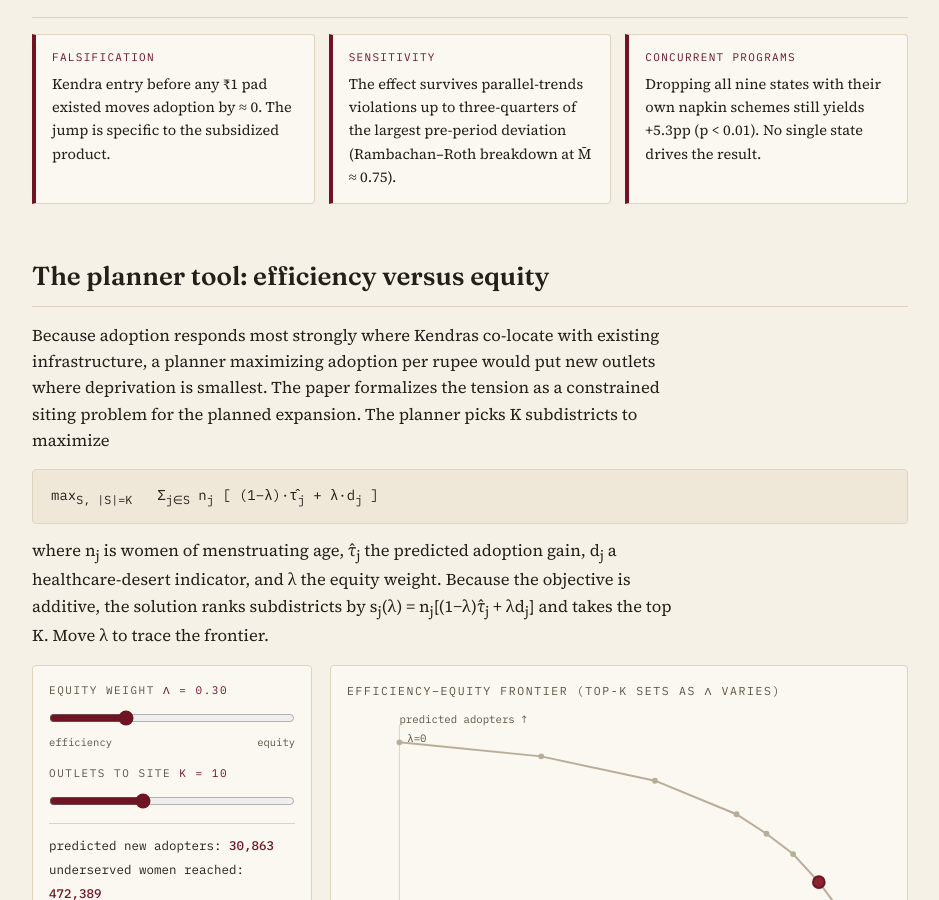
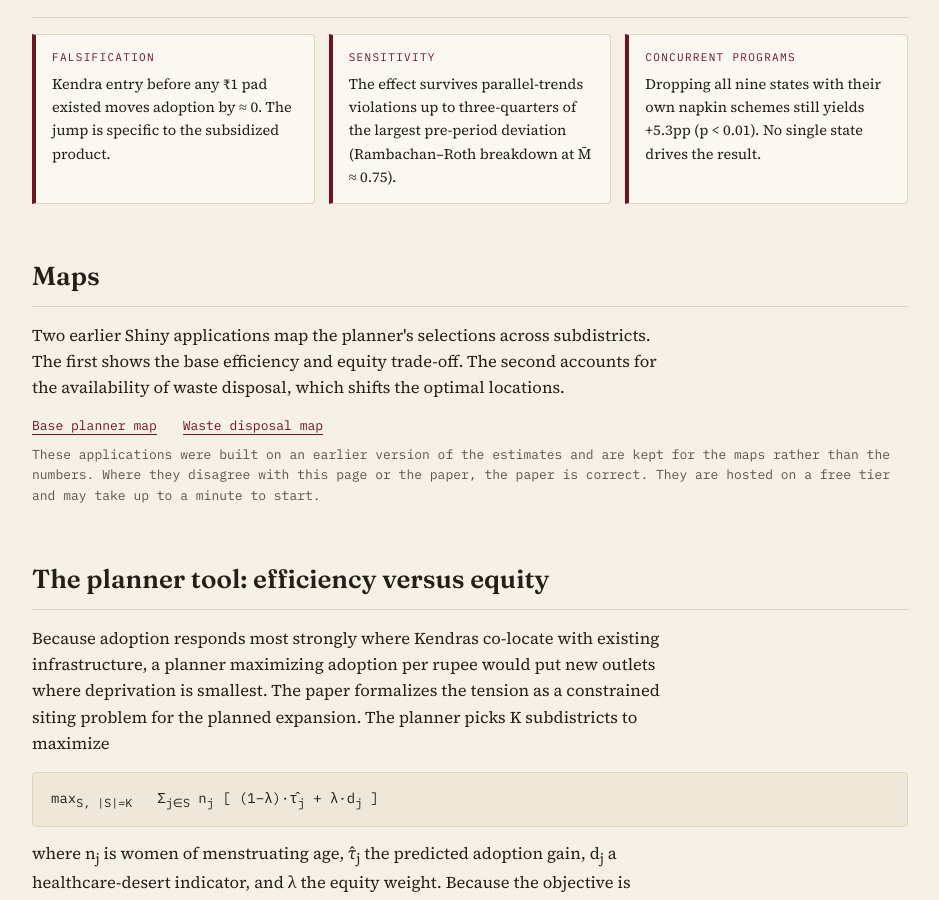
Before and after one commit to mishrad/mishrad.github.io, a Jekyll site: the page pmbjp/index.html, which Jekyll copies as it is, in a window 1280 px wide and 900 px high, scrolled down 1976 px. Shown: the whole window, without its empty margins (170-1109 px from the left). Built offline with Jekyll 4.4.1, drawn with Linux system fonts in a browser that asks for light colours.

Commit message:
adding app for pmbjp paper

```diff
--- a/pmbjp/index.html
+++ b/pmbjp/index.html
@@ -79,6 +79,7 @@
   <p class="authors">Dibya Mishra · Ritika Sethi (Harris School of Public Policy, University of Chicago)</p>
   <div class="links">
     <a href="/assets/files/RD_PMBJP.pdf">Paper (PDF)</a>
+    <a href="#maps">Maps</a>
     <a href="/research/">All research</a>
   </div>
 </header>
@@ -117,6 +118,26 @@
     <div class="rcard"><div class="t">Sensitivity</div><p>The effect survives parallel-trends violations up to three-quarters of the largest pre-period deviation (Rambachan–Roth breakdown at M̄ ≈ 0.75).</p></div>
     <div class="rcard"><div class="t">Concurrent programs</div><p>Dropping all nine states with their own napkin schemes still yields +5.3pp (p &lt; 0.01). No single state drives the result.</p></div>
   </div>
+</section>
+
+<section id="maps">
+  <h2>Maps</h2>
+  <p class="body">
+    Two earlier Shiny applications map the planner's selections across
+    subdistricts. The first shows the base efficiency and equity trade-off. The
+    second accounts for the availability of waste disposal, which shifts the
+    optimal locations.
+  </p>
+  <div class="links" style="margin-top:14px">
+    <a href="https://ddm5.shinyapps.io/PMBJP_Base/" target="_blank" rel="noopener">Base planner map</a>
+    <a href="https://ddm5.shinyapps.io/app2/" target="_blank" rel="noopener">Waste disposal map</a>
+  </div>
+  <p class="footnote">
+    These applications were built on an earlier version of the estimates and are
+    kept for the maps rather than the numbers. Where they disagree with this
+    page or the paper, the paper is correct. They are hosted on a free tier and
+    may take up to a minute to start.
+  </p>
 </section>
 
 <section>
```
Also changed, not shown: 2 other files.
